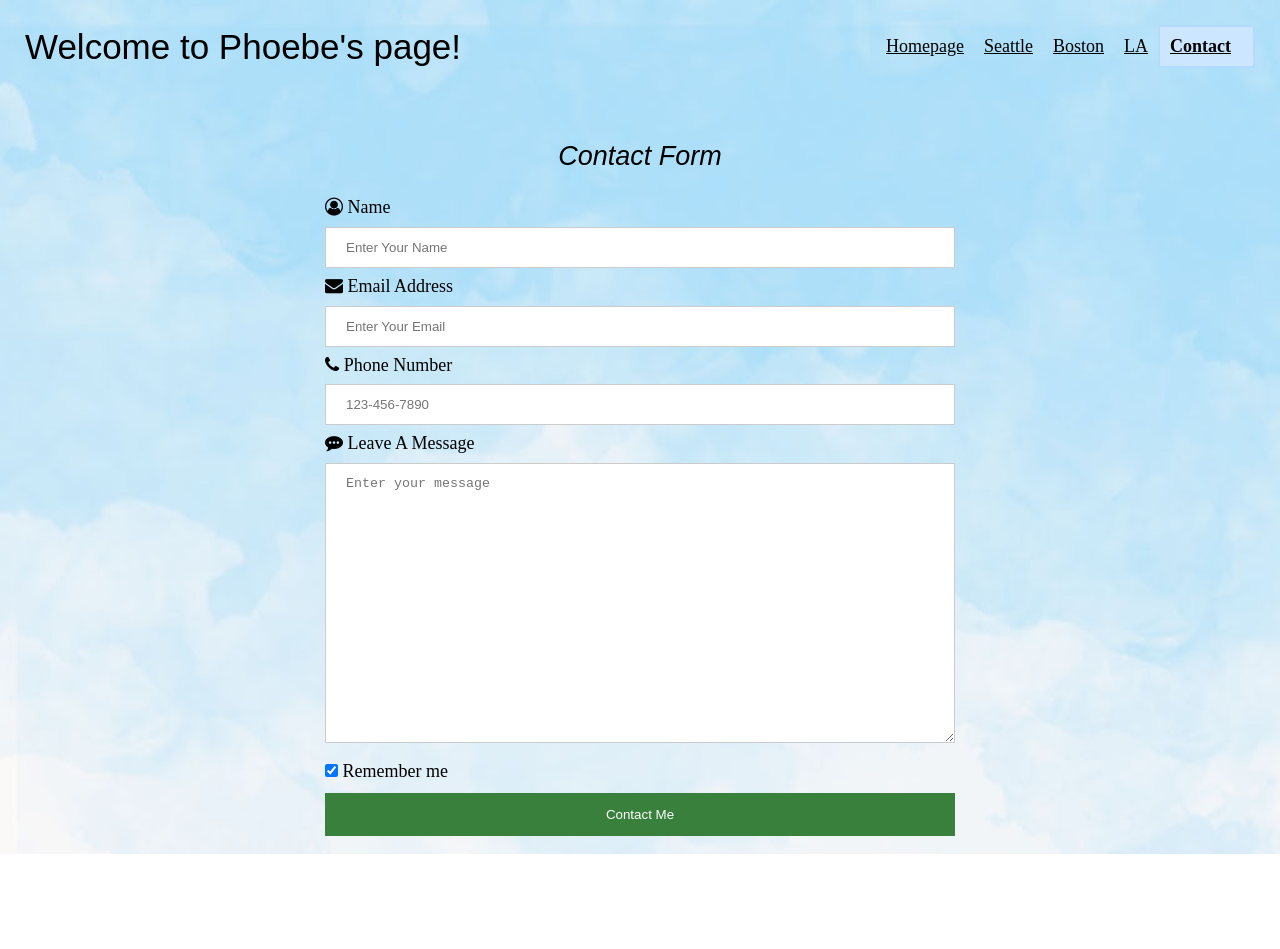
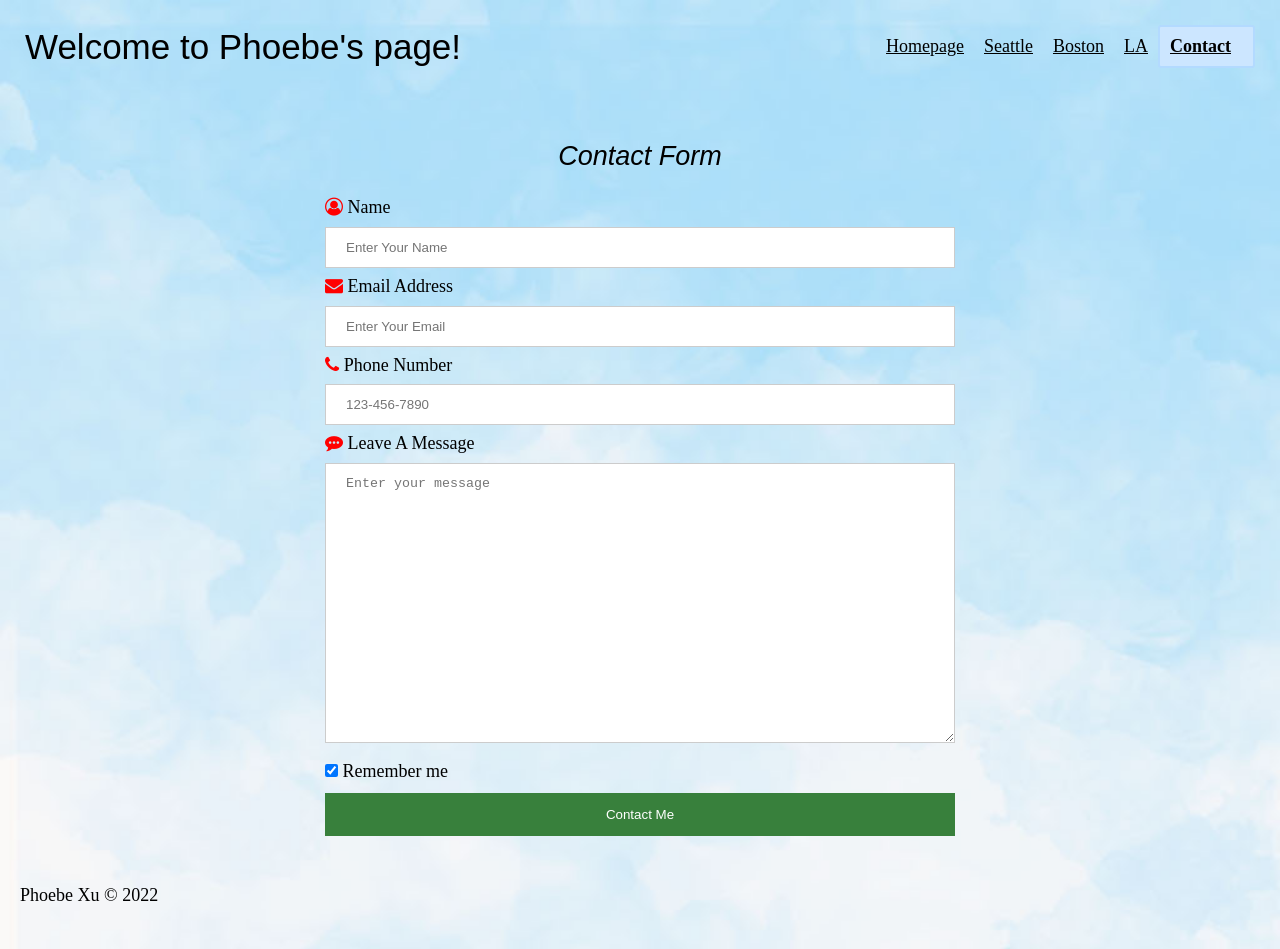
Before and after one commit to SnowPhoebe/checkpoint-mobileview, a plain HTML site: page contact.html in a window 1280 px wide. Shown: the top 949 px of the page. Before the commit the page ends 854 px from the top, so only its background shows below. Drawn offline with Linux system fonts and the light colour scheme; a web font is replaced by a local one.

Commit message:
Add files via upload

```diff
--- a/contact.html
+++ b/contact.html
@@ -1,13 +1,19 @@
 <!DOCTYPE html>
 <html lang="en">
 <head>
+    <script async src="https://www.googletagmanager.com/gtag/js?id=G-P3ZFRX8KSF"></script>
+    <script>
+        window.dataLayer = window.dataLayer || [];
+        function gtag(){dataLayer.push(arguments);}
+        gtag('js', new Date());
+        gtag('config', 'G-P3ZFRX8KSF');
+    </script>
     <meta charset="UTF-8">
     <meta http-equiv="X-UA-Compatible" content="IE=edge">
     <meta name="viewport" content="width=device-width, initial-scale=1.0">
     <link rel="icon" href="images/s_p.png">
     <link rel = "stylesheet" href = "css/html5reset.css">
     <link rel = "stylesheet" href = "css/style.css">
-    <link rel="stylesheet" href="https://fonts.googleapis.com/css?family=Sofia&effect=neon|outline|emboss|shadow-multiple">
     <link rel="stylesheet" href="https://cdnjs.cloudflare.com/ajax/libs/font-awesome/4.7.0/css/font-awesome.min.css">
     <link rel="stylesheet" href="https://fonts.googleapis.com/css?family=Sofia">
     <title>Index</title>
@@ -28,34 +34,34 @@
         </div>
 
     </header>
-    <!-- Action removed for security purposes -->
+
     <main>
         <form>
         <fieldset>
           <legend id = "contact-form">Contact Form</legend>
 
           <div id = "first-row">
-              <i aria-label="user icon" class="fa fa-user-circle-o" style="font-size:18px" class = "icon"></i>
+              <i class="fa fa-user-circle-o icon icon_style"></i>
               <label for="name_id">Name</label>
               <input type="text" placeholder="Enter Your Name" id = "name_id" name="name" required>
           </div>
 
 
           <div>
-              <i aria-label="email envelope icon" class="fa fa-envelope" style="font-size:18px" class = "icon"></i>
+              <i class="fa fa-envelope icon icon_style"></i>
               <label for="email_id">Email Address</label>
               <input type="email" placeholder="Enter Your Email" id = "email_id" name="email" required>
           </div>
 
           <div>
-              <i aria-label="phone icon" class="fa fa-phone" style="font-size:18px" class = "icon"></i>
+              <i class="fa fa-phone icon icon_style"></i>
               <label for="phone_id">Phone Number</label>
               <input type="tel" placeholder="123-456-7890" id = "phone_id" name="phone" required>
           </div>
 
 
           <div>
-              <i aria-label="message icon" class="fa fa-commenting" style="font-size:18px" class = "icon"></i>
+              <i class="fa fa-commenting icon icon_style"></i>
               <label for="msg">Leave A Message</label>
               <textarea placeholder="Enter your message" id = "msg" name="mesg" required></textarea><br>
           </div>
@@ -74,5 +80,9 @@
 
     </main>
 
+    <footer>
+        <p>Phoebe Xu &copy; 2022</p>
+    </footer>
+
 </body>
 </html>
--- a/css/style.css
+++ b/css/style.css
@@ -583,3 +583,8 @@ footer {
 .card {
   flex-basis: 350px;
 }
+
+.icon_style {
+  font-size: 10px;
+  color: red;
+}
```
Also changed, not shown: la.html (+0 -3 lines), seattle.html (+4 -3 lines).
